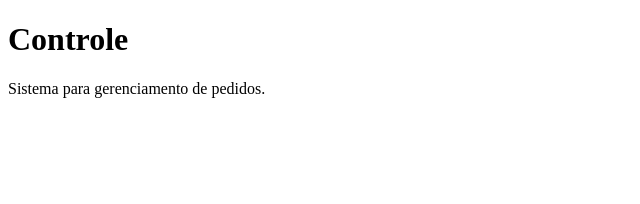
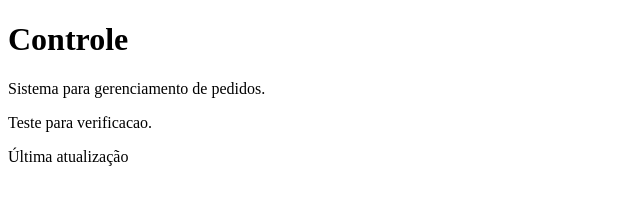
Before and after one commit to daviRibeiroAraujo/Controle-de-pedidos, a plain HTML site: page index.html in a window 1280 px wide. Shown: the whole page, without its empty margins (0-640 px from the left). Drawn offline with Linux system fonts and the light colour scheme.

Commit message:
Update index.html

```diff
--- a/index.html
+++ b/index.html
@@ -9,5 +9,8 @@
 <h1>Controle</h1>
 
 <p>Sistema para gerenciamento de pedidos.</p>
+  <p>Teste para verificacao.</p>
+  <p>Última atualização</p>
+
 </body>
 </html>
```
